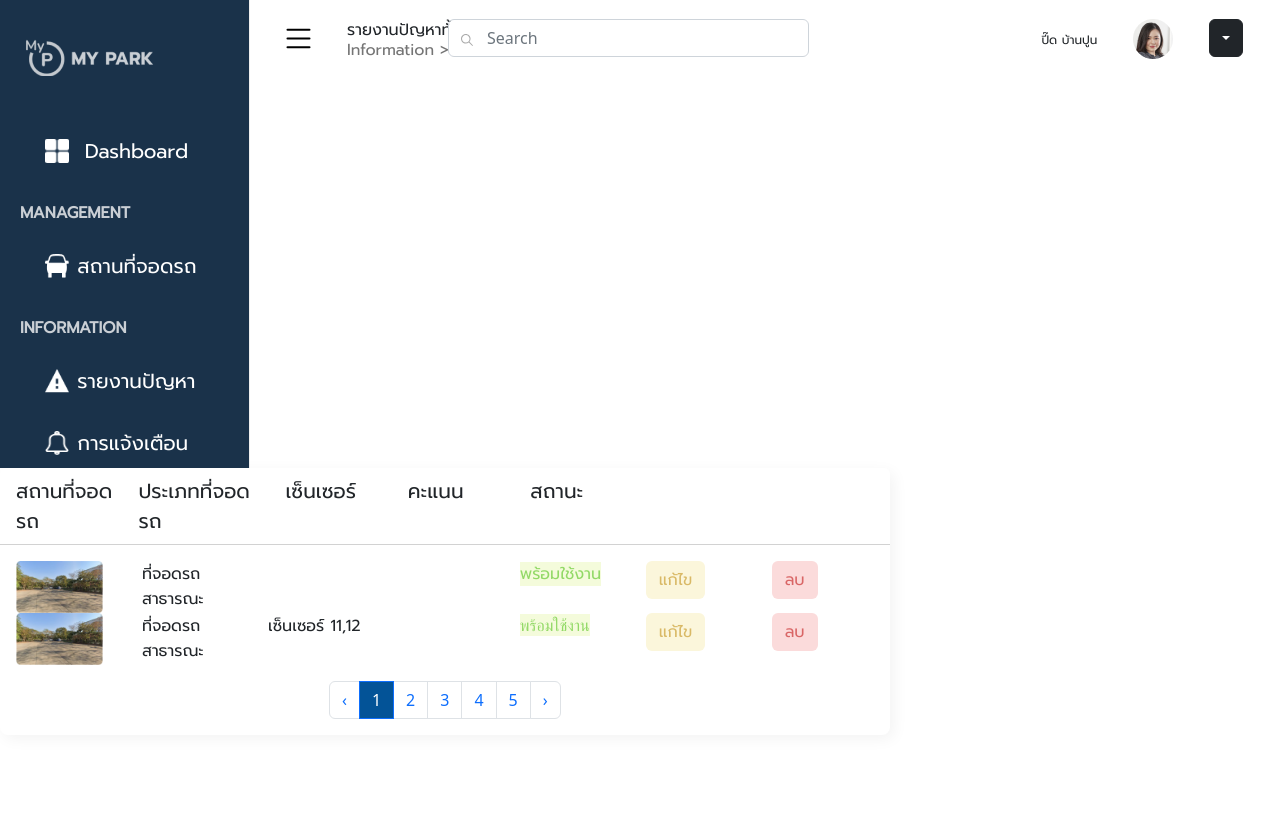
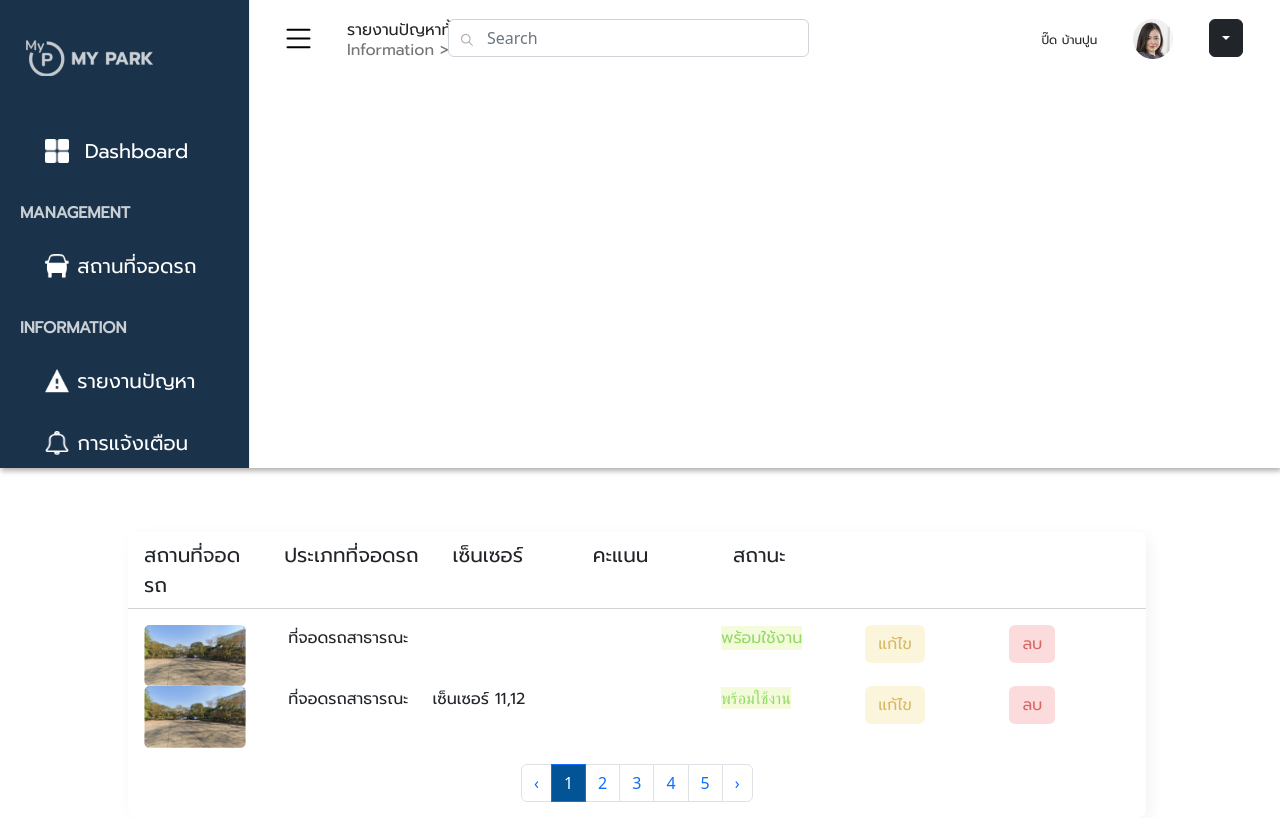
Before and after one commit to MyparkTU/fronted-web, a React (Create React App) app: page /Report in a window 1280 px wide. Built offline with nearby package versions, Linux system fonts and the light colour scheme.

Commit message:
add report Table

```diff
--- a/src/styles/ReportPage.css
+++ b/src/styles/ReportPage.css
@@ -16,6 +16,11 @@
     margin-top: -5%;
     font-size: 16px;
 }
+.shadowheader{
+    box-shadow: 1px 3px 5px 0px rgba(128,120,120,0.59);
+    -webkit-box-shadow: 1px 3px 5px 0px rgba(128,120,120,0.59);
+    -moz-box-shadow: 1px 3px 5px 0px rgba(128,120,120,0.59);
+}
 
 @media screen and (max-width: 768px) {
     .headerlabelreport{
--- a/src/styles/reportTable.css
+++ b/src/styles/reportTable.css
@@ -23,11 +23,13 @@
 
 .report-table{
 
-    width:69.5%;
+    width:79.5%;
     height: 78%;
     border:1px;
     box-shadow: 4px 4px 15px rgba(0, 0, 0, 0.05);
     border-radius: 8px;
+    margin-top: 5%;
+    margin-left: 10%;
 
 }
 
```
